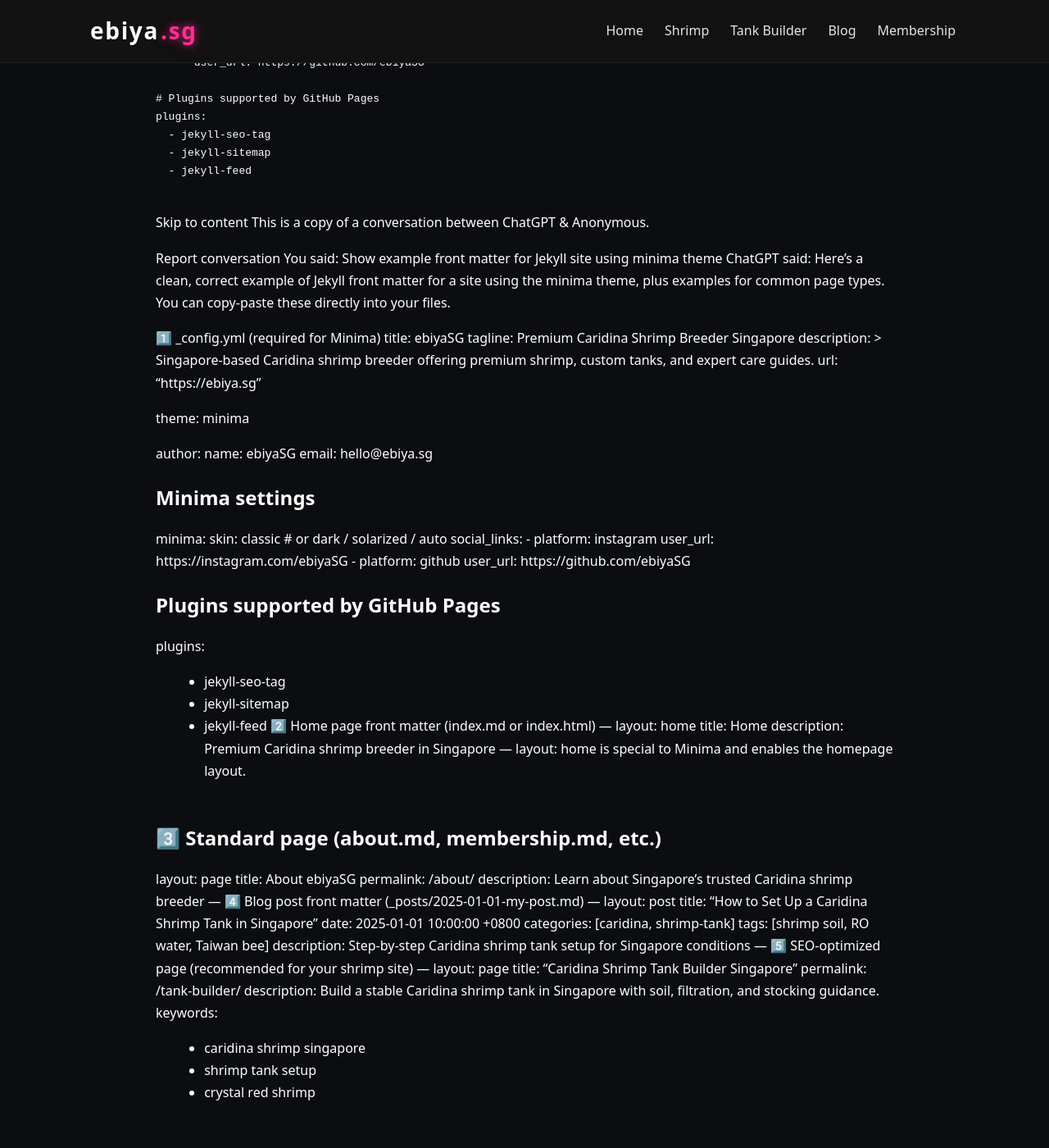
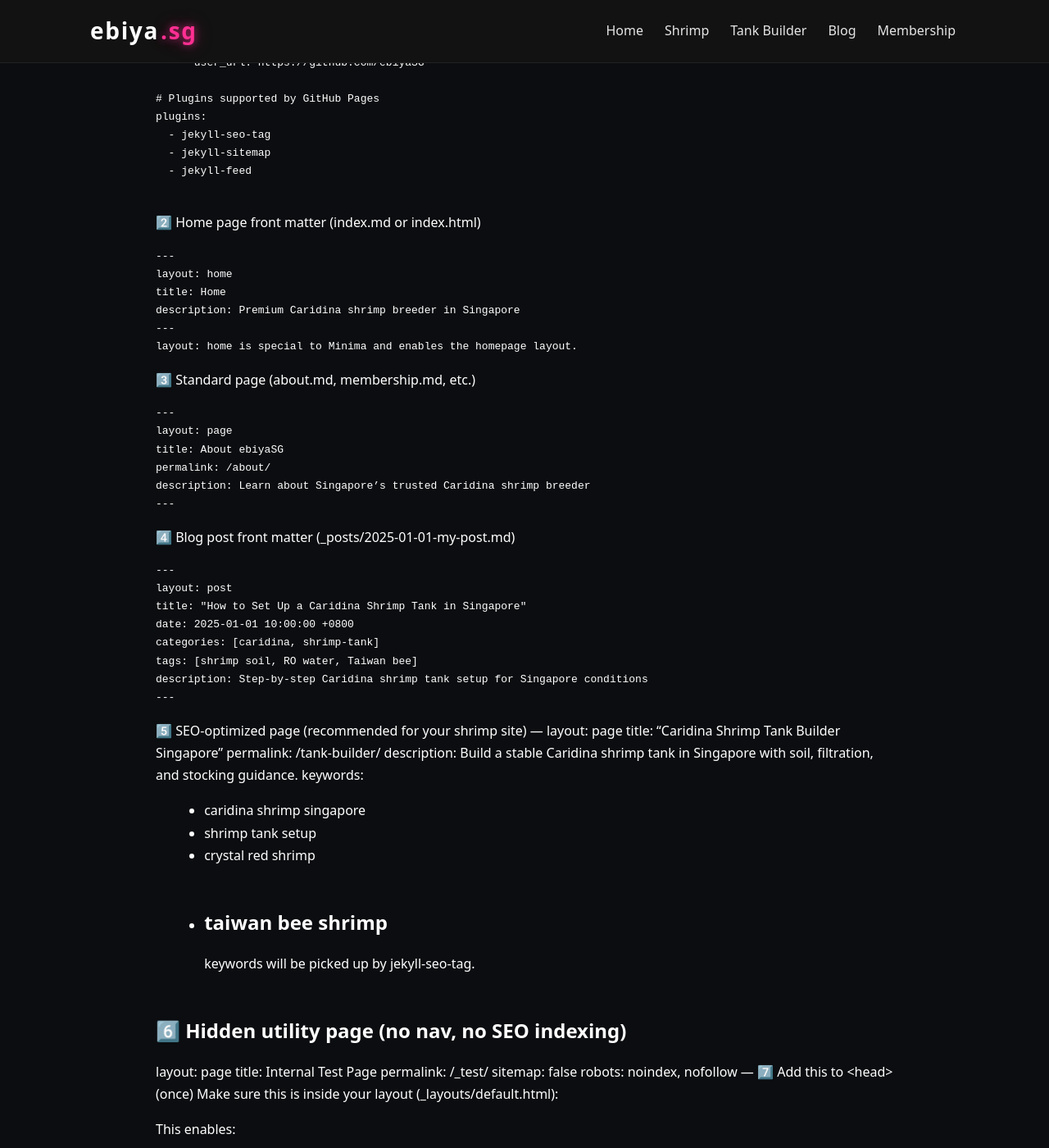
Before and after one commit to m33lucky-benny/ebiya.sg, a Jekyll site: the page built from howto folders/example front matter for Jekyll site using minima theme.md, in a window 1280 px wide and 1400 px high, scrolled down 576 px. Shown: the whole window at 82% size. Built offline with Jekyll 4.4.1, drawn with Linux system fonts in a browser that asks for light colours; our own code applies the rules of GitHub Pages for plain Markdown files.

Commit message:
Update example front matter for Jekyll site using minima theme.md

````diff
--- a/howto folders/example front matter for Jekyll site using minima theme.md
+++ b/howto folders/example front matter for Jekyll site using minima theme.md
@@ -30,59 +30,27 @@ plugins:
 
 ```
 
-Skip to content
-This is a copy of a conversation between ChatGPT & Anonymous.
-
-Report conversation
-You said:
-Show example front matter for Jekyll site using minima theme
-ChatGPT said:
-Here’s a clean, correct example of Jekyll front matter for a site using the minima theme, plus examples for common page types. You can copy-paste these directly into your files.
-
-1️⃣ _config.yml (required for Minima)
-title: ebiyaSG
-tagline: Premium Caridina Shrimp Breeder Singapore
-description: >
-  Singapore-based Caridina shrimp breeder offering premium shrimp,
-  custom tanks, and expert care guides.
-url: "https://ebiya.sg"
-
-theme: minima
-
-author:
-  name: ebiyaSG
-  email: hello@ebiya.sg
-
-# Minima settings
-minima:
-  skin: classic # or dark / solarized / auto
-  social_links:
-    - platform: instagram
-      user_url: https://instagram.com/ebiyaSG
-    - platform: github
-      user_url: https://github.com/ebiyaSG
-
-# Plugins supported by GitHub Pages
-plugins:
-  - jekyll-seo-tag
-  - jekyll-sitemap
-  - jekyll-feed
 2️⃣ Home page front matter (index.md or index.html)
+```
 ---
 layout: home
 title: Home
 description: Premium Caridina shrimp breeder in Singapore
 ---
 layout: home is special to Minima and enables the homepage layout.
+```
 
 3️⃣ Standard page (about.md, membership.md, etc.)
+```
 ---
 layout: page
 title: About ebiyaSG
 permalink: /about/
 description: Learn about Singapore’s trusted Caridina shrimp breeder
 ---
+```
 4️⃣ Blog post front matter (_posts/2025-01-01-my-post.md)
+```
 ---
 layout: post
 title: "How to Set Up a Caridina Shrimp Tank in Singapore"
@@ -91,6 +59,7 @@ categories: [caridina, shrimp-tank]
 tags: [shrimp soil, RO water, Taiwan bee]
 description: Step-by-step Caridina shrimp tank setup for Singapore conditions
 ---
+```
 5️⃣ SEO-optimized page (recommended for your shrimp site)
 ---
 layout: page
````
